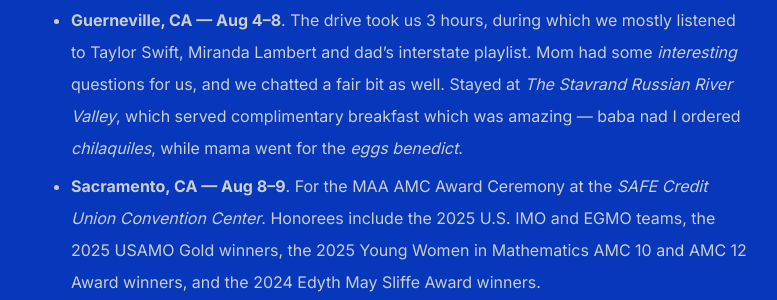
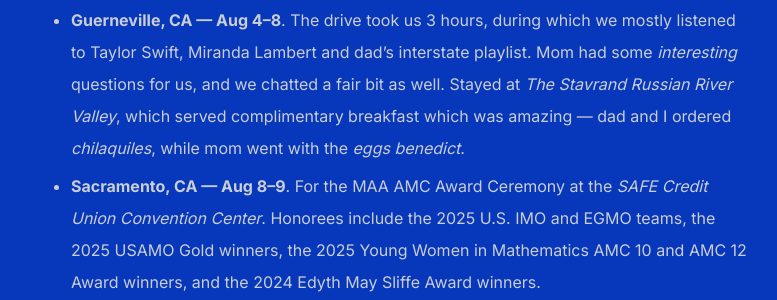
Before and after one commit to shihankanungo/shihankanungo.github.io, a Jekyll site: the page built from travel.md, in a window 1280 px wide. Shown: the part 1786-2086 px from the top of the page, without its empty margins (249-1026 px from the left). Built offline with Jekyll 4.4.1, drawn with Linux system fonts in a browser that asks for light colours.

Commit message:
Update travel.md

```diff
--- a/travel.md
+++ b/travel.md
@@ -16,6 +16,6 @@
 - **San Francisco, CA --- May 24**. Lunch at *Papito* (steak fajitas) followed by a walk down the street and browsing in the corner bookstore, where I read the first few pages of *Mistborn* by Brandon Sanderson. We also stopped by the local convenience store and Baba and I picked up a "*La Fermière Naturally French Creamy Whole Milk Rose Yogurt*" each.
 - **Chicago, IL --- Jun 8--Jul 2**. MAA's Mathematical Olympiad Program (MOP) at the *Illinois Mathematics and Science Academy* (IMSA). Reached a few days early and stayed at *Chicago Marriott Southwest at Burr Ridge* -- fantastic hotel! Our room overlooks a beautiful view with a pond within a lush green rolling meadow. Pizzas at _Stix and Stones_ were incredible. On Monday I met with Isaac at Univ. of Chicago. We also had a fabulous dinner at *Kama Bistro* -- black pepper lamb and achari chicken. I met with Arun on Tuesday at *Cupitol Coffee & Eatery*. We then had lunch at *Momo Factory*.
 - **Danville, CA --- Jul 5**. To meet with **WZ** at Blackhawk Plaza.
-- **Guerneville, CA --- Aug 4--8**. The drive took us 3 hours, during which we mostly listened to Taylor Swift, Miranda Lambert and dad's interstate playlist. Mom had some *interesting* questions for us, and we chatted a fair bit as well. Stayed at *The Stavrand Russian River Valley*, which served complimentary breakfast which was amazing &mdash; baba nad I ordered *chilaquiles*, while mama went for the *eggs benedict*.
+- **Guerneville, CA --- Aug 4--8**. The drive took us 3 hours, during which we mostly listened to Taylor Swift, Miranda Lambert and dad's interstate playlist. Mom had some *interesting* questions for us, and we chatted a fair bit as well. Stayed at *The Stavrand Russian River Valley*, which served complimentary breakfast which was amazing &mdash; dad and I ordered *chilaquiles*, while mom went with the *eggs benedict*.
 - **Sacramento, CA --- Aug 8--9**. For the MAA AMC Award Ceremony at the *SAFE Credit Union Convention Center*. Honorees include the 2025 U.S. IMO and EGMO teams, the 2025 USAMO Gold winners, the 2025 Young Women in Mathematics AMC 10 and AMC 12 Award winners, and the 2024 Edyth May Sliffe Award winners.
 - **Cambridge, MA --- Oct 18--20**. MIT PRIMES October Conference.
```
